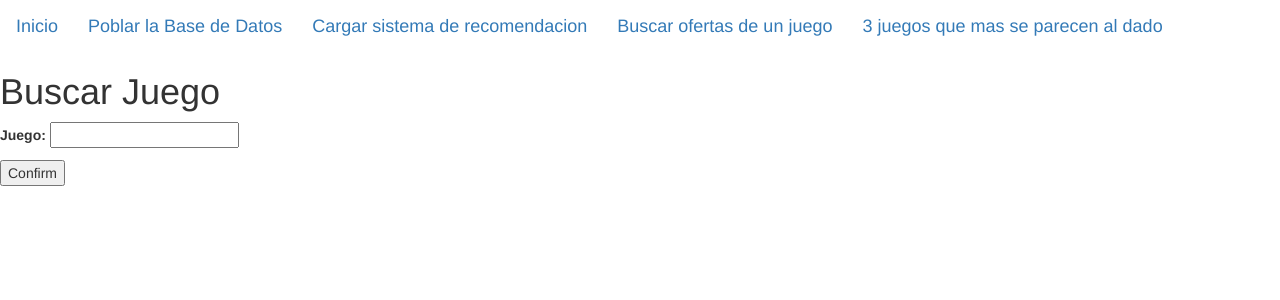
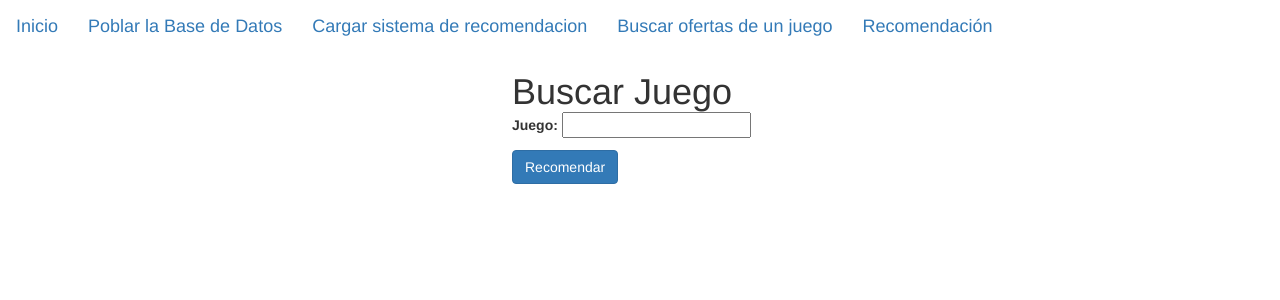
Before and after one commit to Servesus/CosasAII, a Django app: page /searchSimilar in a window 1280 px wide. Shown: the top 300 px of the page. Run offline with Django 3.2, Linux system fonts and the light colour scheme; some libraries are stand-ins or nearby versions.

Commit message:
Cambios vistas

```diff
--- a/ProyectoAII/Proyecto/main/templates/header.html
+++ b/ProyectoAII/Proyecto/main/templates/header.html
@@ -7,7 +7,7 @@
 	<a class="navbar-brand" href="/populate">Poblar la Base de Datos</a>
 	<a class="navbar-brand" href="/loadRS">Cargar sistema de recomendacion</a>
 	<a class="navbar-brand" href="/search">Buscar ofertas de un juego</a>
-	<a class="navbar-brand" href="/searchSimilar">3 juegos que mas se parecen al dado</a>
+	<a class="navbar-brand" href="/searchSimilar">Recomendación</a>
   </div>
 </nav>
 </header>
--- a/ProyectoAII/Proyecto/main/templates/search_game.html
+++ b/ProyectoAII/Proyecto/main/templates/search_game.html
@@ -16,7 +16,7 @@
 <div class="form-group center_div">
 <form id='form' method='get' action=''>
 {{form.as_p}}
-<p><input type='submit' class="btn btn-primary" value='Confirm'/></p>
+<p><input type='submit' class="btn btn-primary" value='Buscar'/></p>
 </form>
 </div class="form-group">
 </body>
--- a/ProyectoAII/Proyecto/main/templates/search_tag.html
+++ b/ProyectoAII/Proyecto/main/templates/search_tag.html
@@ -1,18 +1,26 @@
 <html>
 <head>
 <title>Comparador de precios de claves</title>
+<style>
+.center_div{
+    margin: 0 auto;
+    width:20% /* value of your choice which suits your alignment */
+}
+</style>
 </head>
 <body>
 <header>
 {% include 'header.html' %}
 
-<h1>Buscar Juego</h1>
+<h1 class="center_div">Buscar Juego</h1>
+<div class="form-group center_div">
 <form id='form' method='get' action=''>
 {{form.as_p}}
-<p><input type='submit' value='Confirm'/></p>
+<p><input type='submit' class="btn btn-primary" value='Recomendar'/></p>
 </form>
+</div class="form-group">
 {% if error %}
-  Esta busqueda no ha tenido resultados
+  <h1 class="center_div">Esta busqueda no ha tenido resultados<h1>
 {% endif %}
 </body>
 </html>
```
